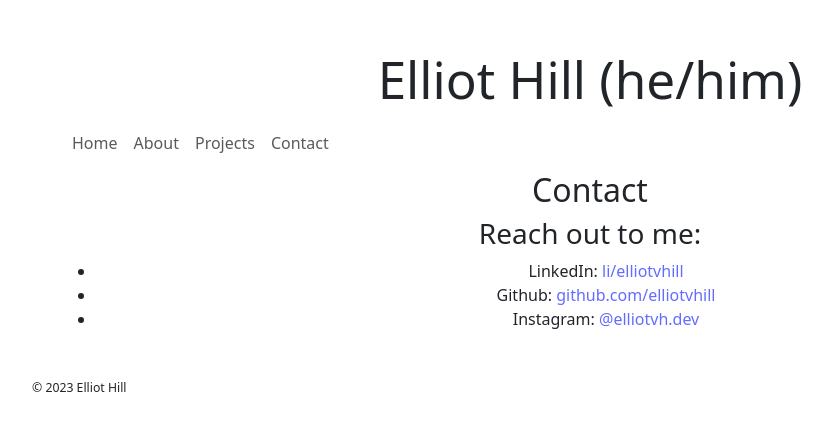
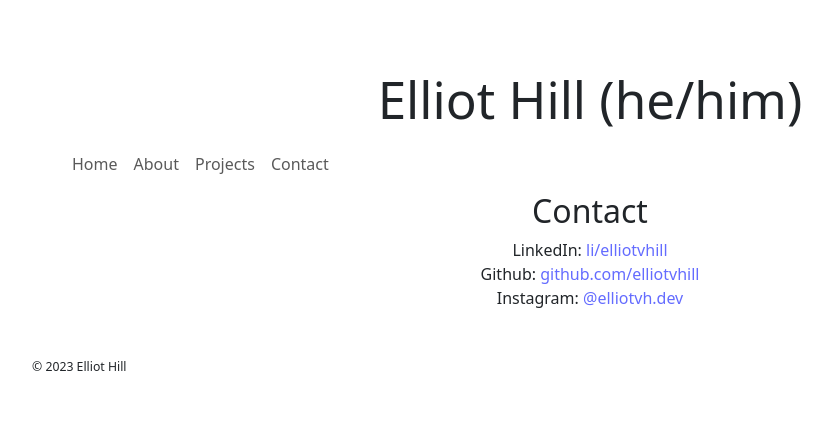
Before and after one commit to elliotvhill/portfolio-site, a React (Vite) app: page /contact in a window 1280 px wide. Shown: the part 184-614 px from the top of the page, without its empty margins (50-882 px from the left). Built offline with nearby package versions, Linux system fonts and the light colour scheme.

Commit message:
unstyled list for social links

```diff
--- a/src/components/Contact.jsx
+++ b/src/components/Contact.jsx
@@ -3,8 +3,8 @@ export default function Contact() {
         <div className="contact">
             <h2 className="contact-head">Contact</h2>
             <div className="contact-main">
-                <h3> Reach out to me: </h3>
-                    <ul className="contact-links">
+                {/* <h3> Reach out to me: </h3> */}
+                <ul className="contact-links list-unstyled">
                         <li>LinkedIn: <a href="https://www.linkedin.com/in/elliotvhill" target="_blank">li/elliotvhill</a></li>
                         <li>Github: <a href="https://www.github.com/elliotvhill" target="_blank">github.com/elliotvhill</a></li>
                         <li>Instagram: <a href="https://www.instagram.com/elliotvh.dev" target="_blank">@elliotvh.dev</a></li>
```
